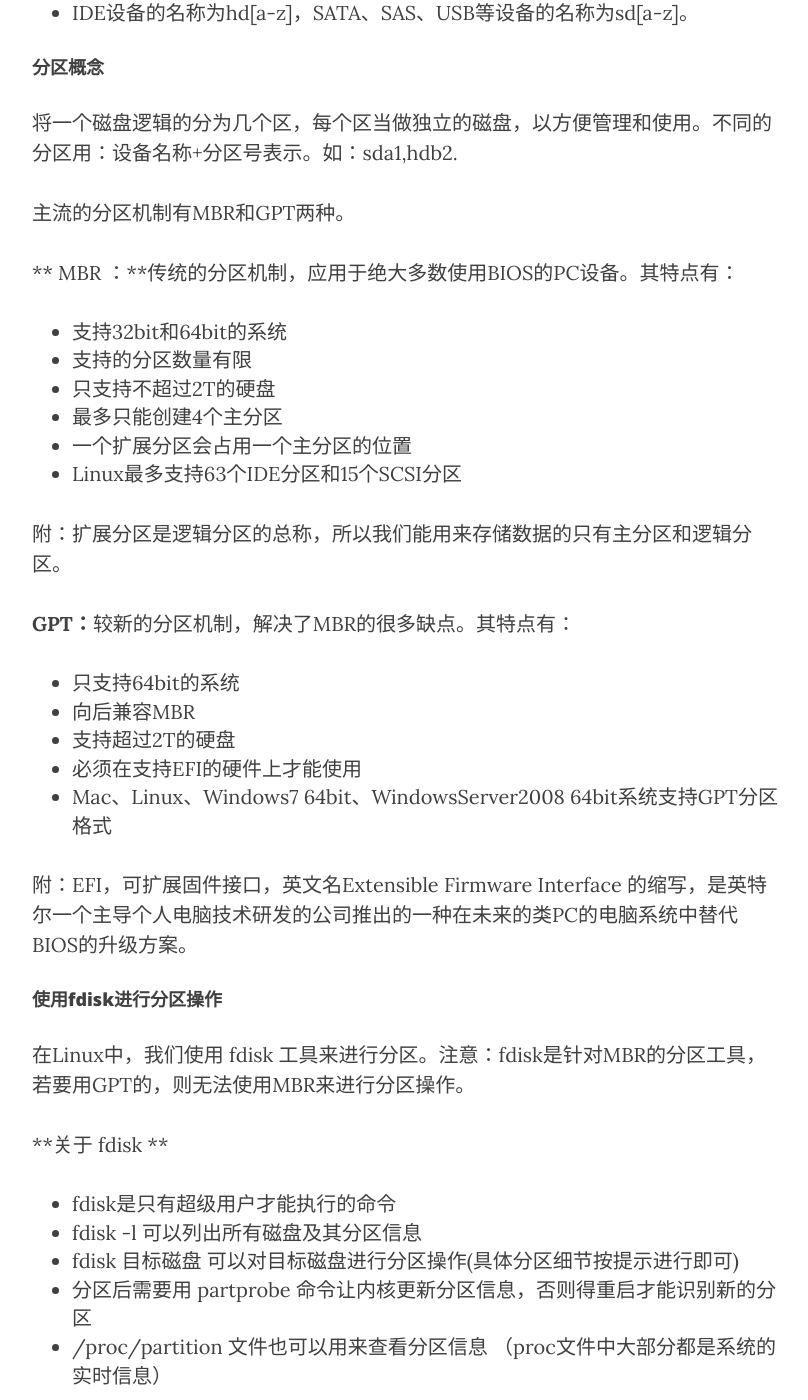
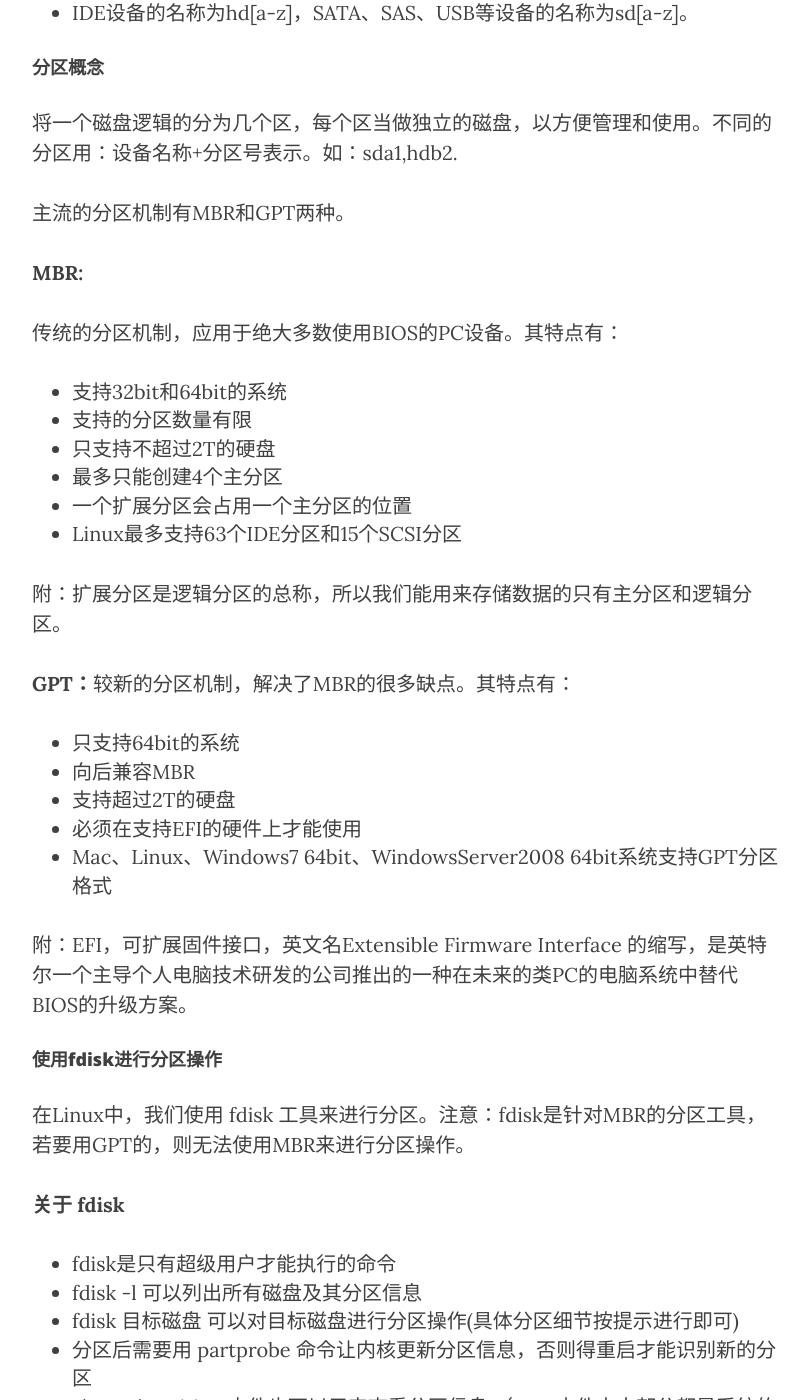
Before and after one commit to PrincessQyy/PrincessQyy.GitHub.io, a Jekyll site: the page built from _posts/2017-3-6-[Linux]management of disk and file system.md, in a window 1280 px wide and 1400 px high, scrolled down 728 px. Shown: the whole window, without its empty margins (233-1041 px from the left). Built offline with Jekyll 4.4.1, drawn with Linux system fonts in a browser that asks for light colours; nearby versions of some CDN libraries.

Commit message:
change names and pictures

```diff
--- a/_posts/2017-3-6-[Linux]management of disk and file system.md
+++ b/_posts/2017-3-6-[Linux]management of disk and file system.md
@@ -19,7 +19,9 @@ author:     "Yuki"
 
 主流的分区机制有MBR和GPT两种。
 
-** MBR ：**传统的分区机制，应用于绝大多数使用BIOS的PC设备。其特点有：
+**MBR:**
+
+传统的分区机制，应用于绝大多数使用BIOS的PC设备。其特点有：
 
 * 支持32bit和64bit的系统
 * 支持的分区数量有限
@@ -44,7 +46,7 @@ author:     "Yuki"
 
 在Linux中，我们使用 fdisk 工具来进行分区。注意：fdisk是针对MBR的分区工具，若要用GPT的，则无法使用MBR来进行分区操作。
 
-**关于 fdisk **
+**关于 fdisk**
 
 * fdisk是只有超级用户才能执行的命令
 * fdisk -l 可以列出所有磁盘及其分区信息
@@ -141,7 +143,7 @@ author:     "Yuki"
 **自动挂载**
 
 配置文件 /etc/fstab 用来定义需要自动挂载的文件系统。其中每一行代表一个挂载配置，格式如下：
-<img href="../../../../img/blogs/management of disk and file system/disk.jpg">
+<img href="../../../../img/blogs/management of disk and file system/disk.png">
 
 要挂载的设备也可用其标签进行识别。
 
```
